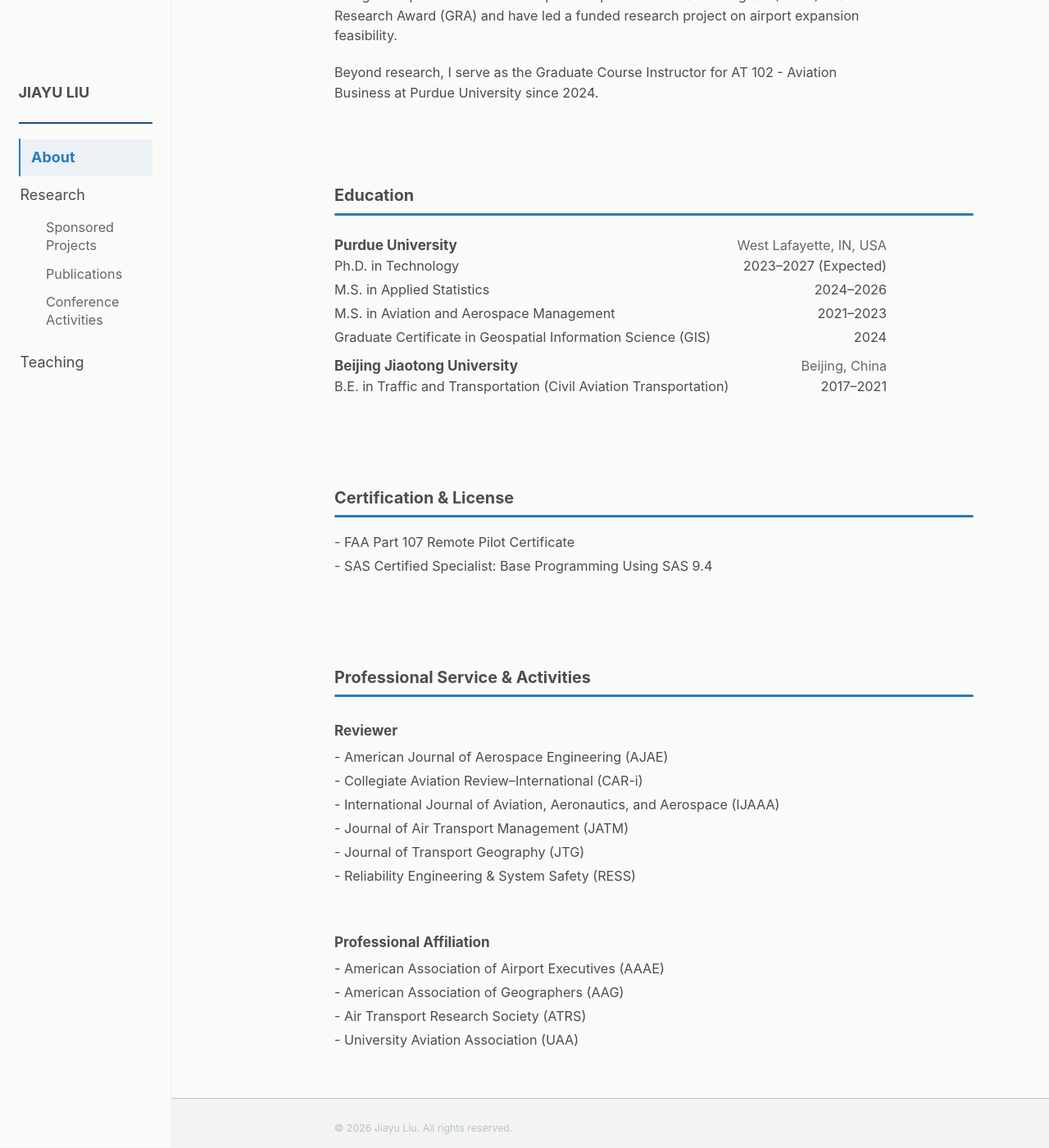
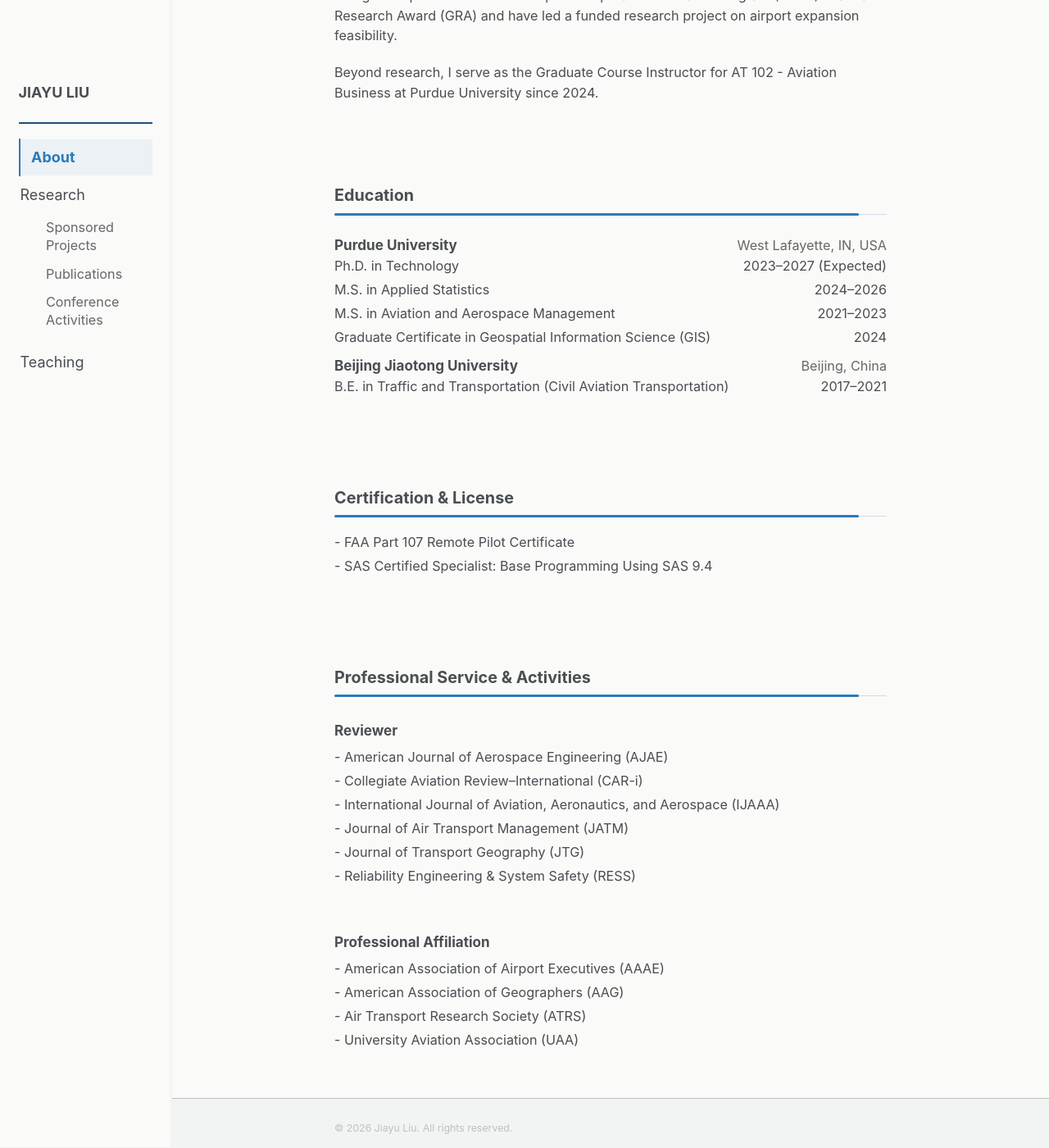
Before and after one commit to liu3309/liu3309.github.io, a Jekyll site: the page built from index.md, in a window 1280 px wide and 1400 px high, scrolled down 663 px. Shown: the whole window at 82% size. Built offline with Jekyll 4.4.1, drawn with Linux system fonts in a browser that asks for light colours; a script that is not in the unit is left out.

Commit message:
Change width of element from 780px to 640px

```diff
--- a/assets/css/main.scss
+++ b/assets/css/main.scss
@@ -282,7 +282,7 @@
   position: absolute;
   left: 0;
   bottom: -2px;
-  width: 780px;
+  width: 640px;
   height: 3px;
   background: #2a7ab9;
   border-radius: 2px;
```
